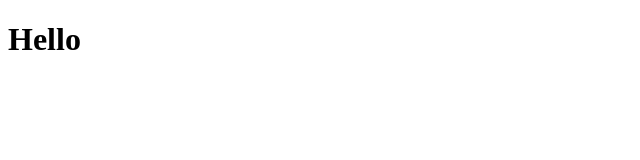
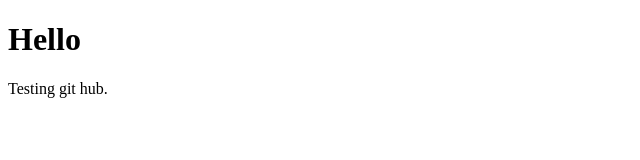
Before and after one commit to Yoon-Myat-Cherry-Oo/gTesting, a plain HTML site: page index.html in a window 1280 px wide. Shown: the whole page, without its empty margins (0-640 px from the left). Drawn offline with Linux system fonts and the light colour scheme.

Commit message:
Adding p tag

```diff
--- a/index.html
+++ b/index.html
@@ -10,6 +10,7 @@
 
 <body>
     <h1>Hello</h1>
+    <p>Testing git hub.</p>
 </body>
 
 </html>
```
